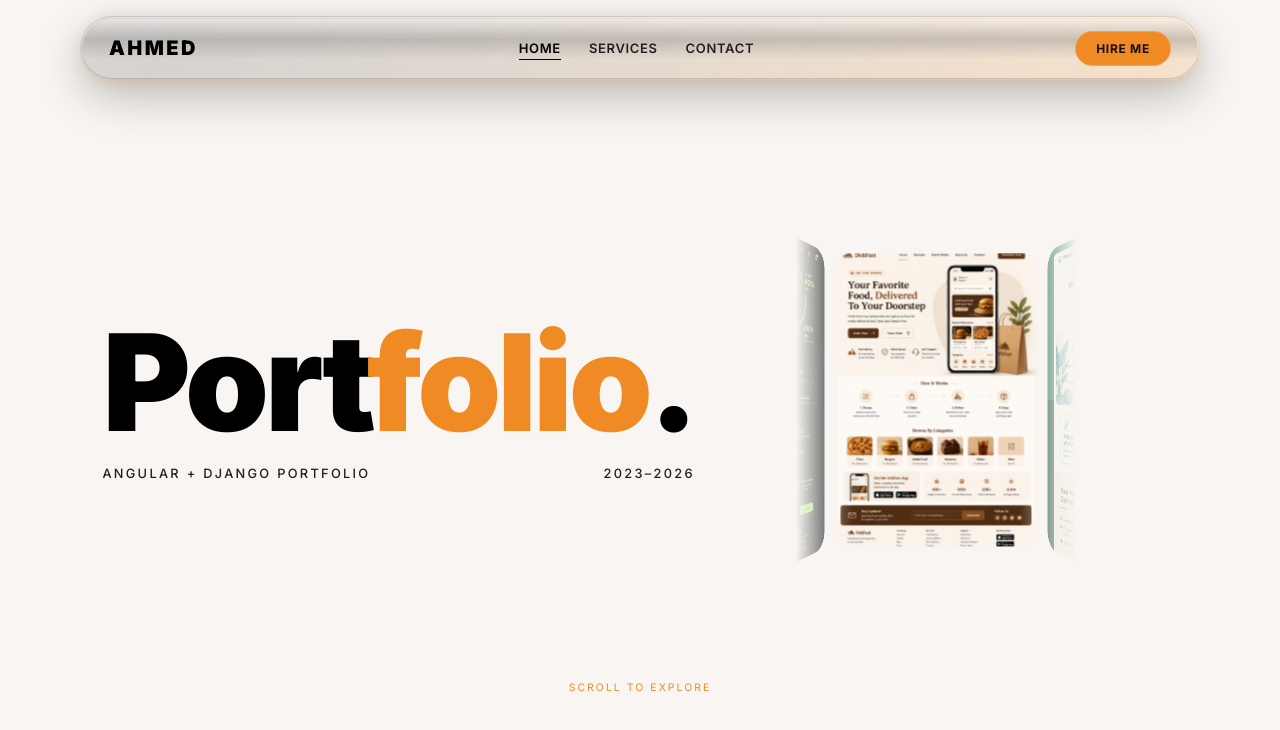
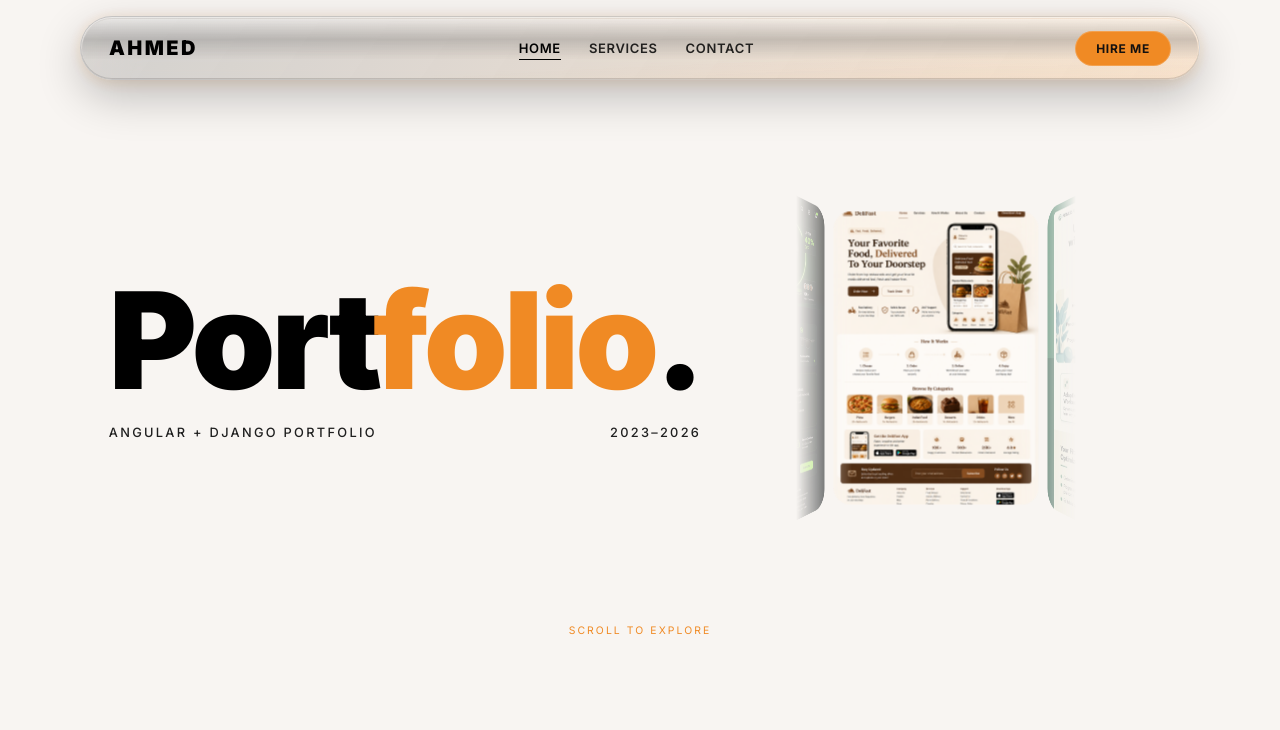
Before and after one commit to ahmed958-art/porfolio, an Angular app: page / in a window 1280 px wide. Shown: the top 730 px of the page. Built offline with nearby package versions, Linux system fonts and the light colour scheme.

Commit message:
Update home.scss

```diff
--- a/src/app/home/home.scss
+++ b/src/app/home/home.scss
@@ -8,12 +8,12 @@
 // ── Generic slide ───────────────────────────────────────────────────────────
 .slide {
   position: relative;
-  min-height: 100svh;
+  min-height: auto;
   display: flex;
   flex-direction: column;
   align-items: center;
   justify-content: center;
-  padding: 5vh 8vw 5vh;
+  padding: 2.4rem 8.5vw 2rem;
   overflow: clip;
   isolation: isolate; /* creates stacking context so z-index works inside */
   opacity: 0;
@@ -132,7 +132,7 @@
 // ── Scroll indicator ────────────────────────────────────────────────────────
 .slide-indicator {
   position: absolute;
-  bottom: 3rem;
+  bottom: 1rem;
   left: 50%;
   transform: translateX(-50%);
   display: flex;
@@ -452,11 +452,11 @@
 @media (max-width: 768px) {
 
   .slide + .slide {
-    margin-top: clamp(0.9rem, 2.8vw, 1.2rem);
+    margin-top: clamp(0.28rem, 1vw, 0.55rem);
   }
 
   .slide {
-    padding: max(10.5vh, 6.4rem) 5vw 3.2vh;
+    padding: max(10.2vh, 6.1rem) 5vw 1vh;
     justify-content: flex-start;
     min-height: auto;
   }
@@ -466,7 +466,7 @@
   }
 
   .slide:not(.slide-0) {
-    padding-top: max(10.5vh, 6.4rem);
+    padding-top: max(8vh, 5rem);
   }
 
   .slide-inner {
@@ -599,17 +599,17 @@
 @media (max-width: 480px) {
 
   .slide + .slide {
-    margin-top: 0.8rem;
+    margin-top: 0.2rem;
   }
 
-  .slide { padding: max(10vh, 6rem) 5vw 2.6vh; }
+  .slide { padding: max(9.8vh, 5.8rem) 5vw 0.6vh; }
 
   .slide-0 {
     padding-top: max(13vh, 7.4rem);
   }
 
   .slide:not(.slide-0) {
-    padding-top: max(10vh, 6rem);
+    padding-top: max(7.2vh, 4.5rem);
   }
 
   .title-word { font-size: clamp(2.4rem, 14vw, 4rem); }
@@ -629,12 +629,12 @@
     gap: 0.2rem;
   }
 
-  .hero-layout { gap: 1.5rem; }
+  .hero-layout { gap: 1.2rem; }
 
-  .slide-0 .hero-layout { gap: 1.25rem; }
+  .slide-0 .hero-layout { gap: 1.2rem; }
 
   .slide-0 .hero-left {
-    margin-top: clamp(1.4rem, 6vw, 2.3rem) !important;
+    margin-top: clamp(1.4rem, 5vw, 2.3rem) !important;
   }
 
   .slide-0 app-three-d-hover-gallery {
```
